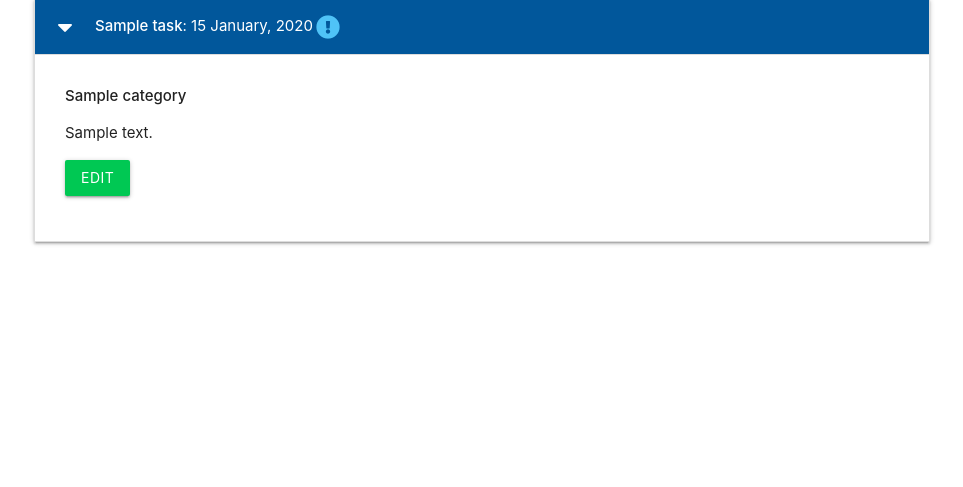
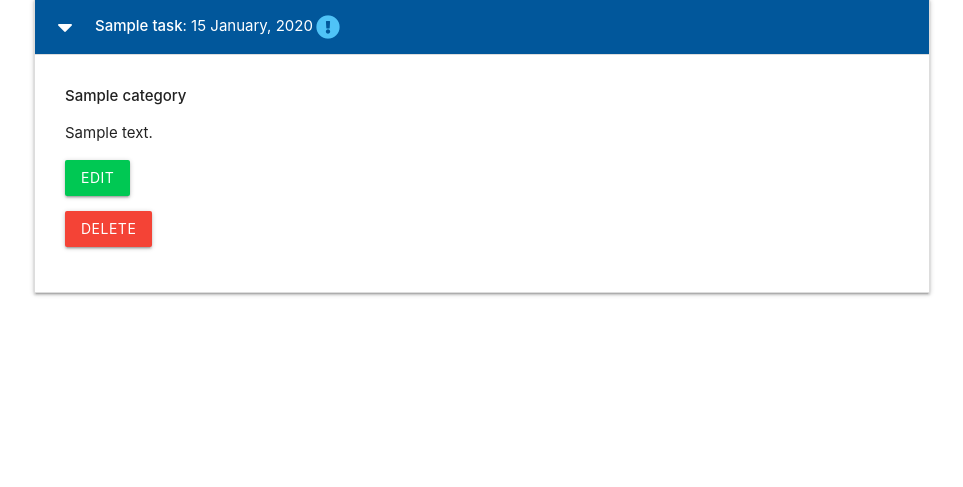
Before and after one commit to CheyenneMDavid/Flask-SQLAlchemy-taskmanager, a Flask app: page / in a window 1280 px wide, after a click that opens the changed part. Shown: the part 234-721 px from the top of the page, without its empty margins (158-1121 px from the left). Run offline with Flask 3, Linux system fonts and the light colour scheme; tables that the repository leaves empty hold one stand-in row (values such as "Sample post").

Commit message:
Add delete_task() and wire-up delete button

```diff
--- a/taskmanager/routes.py
+++ b/taskmanager/routes.py
@@ -72,3 +72,11 @@ def edit_task(task_id):
         task.category_id = request.form.get("category_id")
         db.session.commit()
     return render_template("edit_task.html", task=task, categories=categories)
+
+
+@app.route("/delete_task/<int:task_id>")
+def delete_task(task_id):
+    task = Task.query.get_or_404(task_id)
+    db.session.delete(task)
+    db.session.commit()
+    return redirect(url_for("home"))
--- a/taskmanager/templates/tasks.html
+++ b/taskmanager/templates/tasks.html
@@ -18,7 +18,7 @@
             <i class="fas fa-caret-down"></i>
             <strong>{{ task.task_name }}</strong> : {{ task.due_date.strftime("%d %B, %Y") }}
             {% if task.is_urgent == True %}
-                <i class="fas fa-exclamation-circle light-blue-text text-lighten-2"></i>
+            <i class="fas fa-exclamation-circle light-blue-text text-lighten-2"></i>
             {% endif %}
         </div>
         <div class="collapsible-body">
@@ -27,6 +27,9 @@
             <p>
                 <a href="{{ url_for('edit_task', task_id=task.id) }}" class="btn green accent-4">Edit</a>
             </p>
+            <p>
+                <a href="{{ url_for('delete_task', task_id=task.id) }}" class="btn red">Delete</a>
+            </p>
         </div>
     </li>
     {% endfor %}
```
